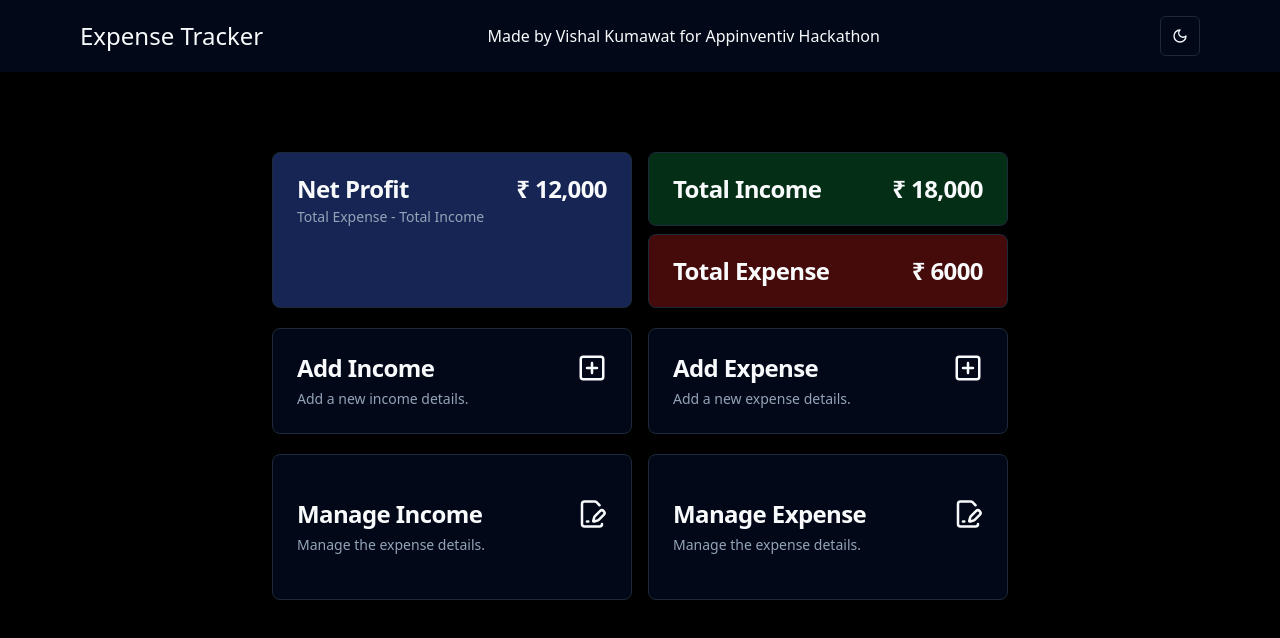
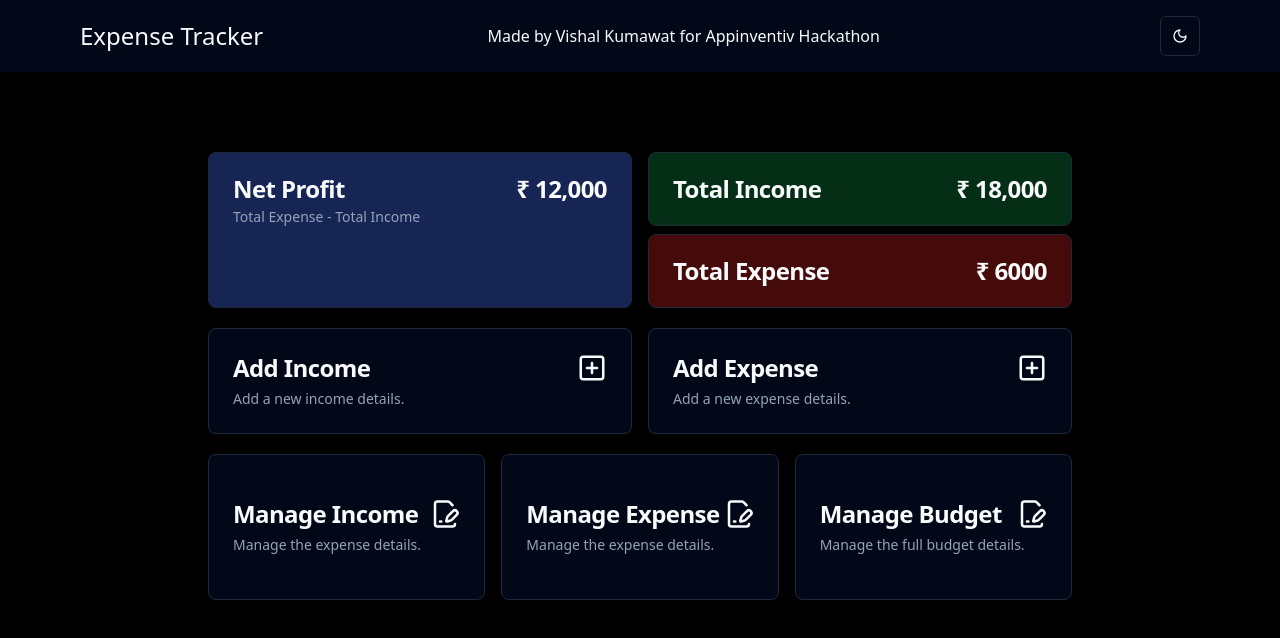
Before and after one commit to vishal-kumawat-appinventiv/hackathon-day1, a React (Vite) app: page / in a window 1280 px wide. Shown: the top 638 px of the page. Built offline with nearby package versions, Linux system fonts and the light colour scheme.

Commit message:
full budget ui

```diff
--- a/src/screens/HomePage/index.tsx
+++ b/src/screens/HomePage/index.tsx
@@ -13,7 +13,7 @@ const HomePage = () => {
   const navigate = useNavigate();
 
   return (
-    <div className="max-w-3xl mx-auto mt-5 md:mt-16 p-4">
+    <div className="max-w-4xl mx-auto mt-5 md:mt-16 p-4">
       {/* TopBar */}
       <div className="grid grid-cols-1 md:grid-cols-2 gap-4">
         <div>
@@ -76,8 +76,9 @@ const HomePage = () => {
           <DiaglogData title="Expense" />
         </Dialog>
       </div>
+
       {/* Manage Cards */}
-      <div className="grid grid-cols-1 md:grid-cols-2 gap-4 mt-5">
+      <div className="grid grid-cols-1 md:grid-cols-3 gap-4 mt-5">
         <Card
           className="py-5 hover:cursor-pointer"
           onClick={() => navigate("/income")}
@@ -100,6 +101,17 @@ const HomePage = () => {
             <CardDescription>Manage the expense details.</CardDescription>
           </CardHeader>
         </Card>
+        <Card
+          className="py-5 hover:cursor-pointer"
+          onClick={() => navigate("/full-budget")}
+        >
+          <CardHeader>
+            <CardTitle className="flex items-center justify-between w-full">
+              Manage Budget <FilePenLine size={30} />
+            </CardTitle>
+            <CardDescription>Manage the full budget details.</CardDescription>
+          </CardHeader>
+        </Card>
       </div>
     </div>
   );
```
